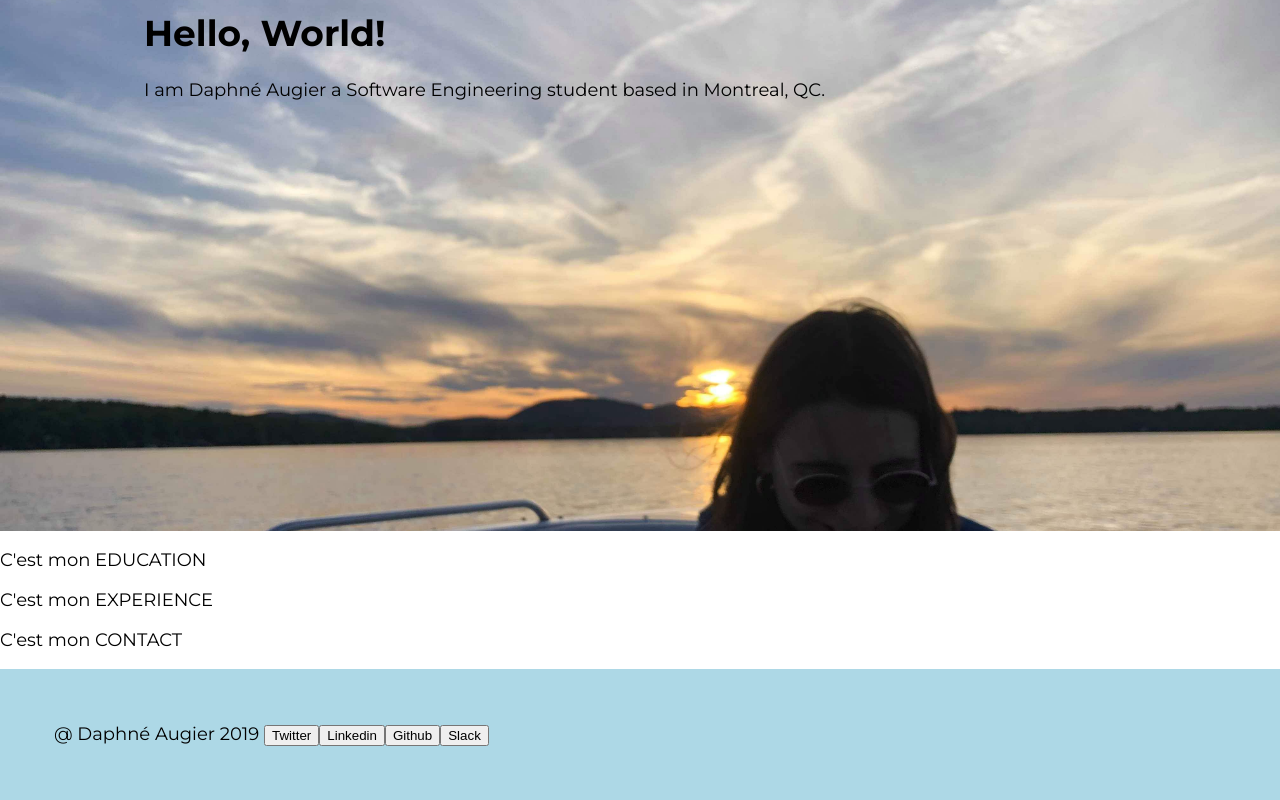
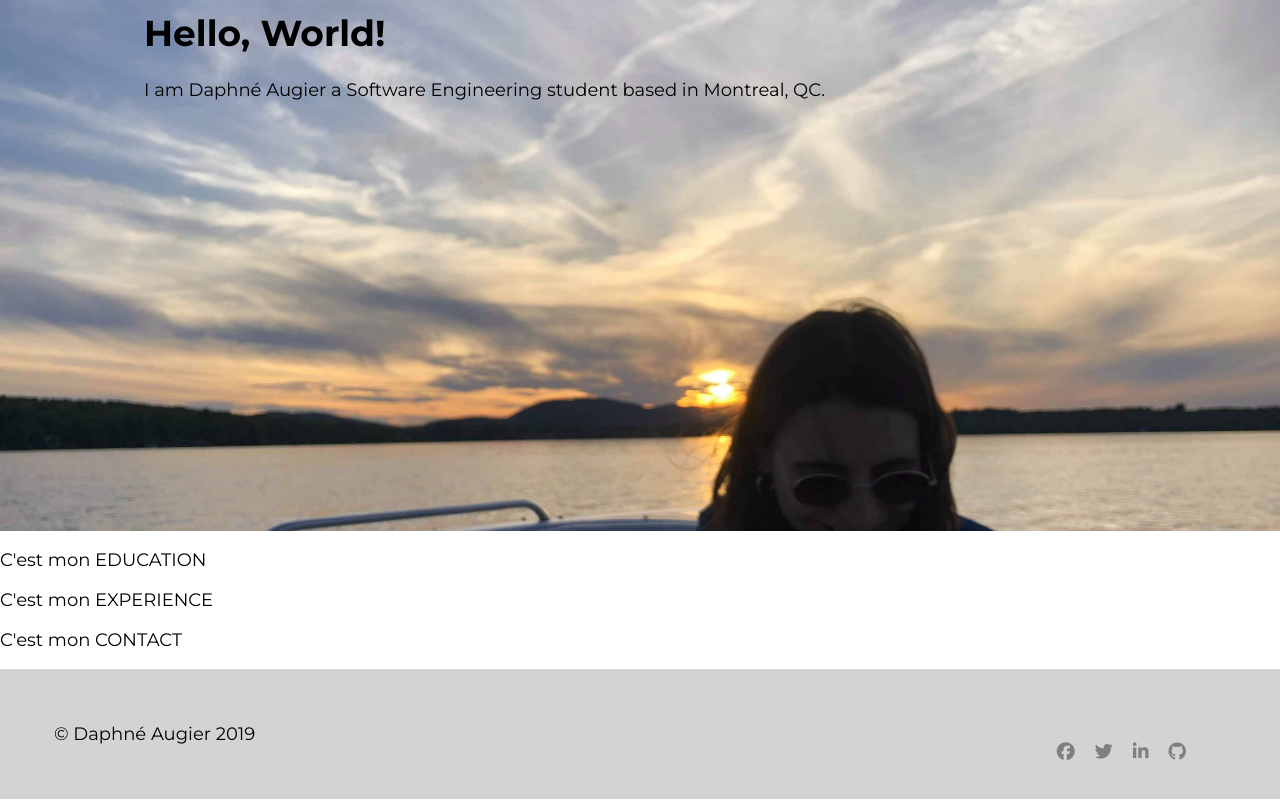
Before and after one commit to daphneaugier/daphne, an Angular app: page / in a window 1280 px wide. Shown: the part 226-1026 px from the top of the page. Built offline with nearby package versions, Linux system fonts and the light colour scheme.

Commit message:
Added links in footer

```diff
--- a/src/app/app.component.html
+++ b/src/app/app.component.html
@@ -6,10 +6,12 @@
 
 <footer>
         <div class="inner">
-          @ Daphné Augier 2019
-          <button type="button" mdbBtn color="tw" class="waves-light" mdbWavesEffect><i class="fab fa-twitter left"></i>Twitter</button>
-          <button type="button" mdbBtn color="li" class="waves-light" mdbWavesEffect><i class="fab fa-linkedin-in left"></i>Linkedin</button>
-          <button type="button" mdbBtn color="git" class="waves-light" mdbWavesEffect><i class="fab fa-github left"></i>Github</button>
-          <button type="button" mdbBtn  color="slack" class="waves-light" mdbWavesEffect><i class="fab fa-slack left"></i>Slack</button>
+          &copy; Daphné Augier 2019
+          <ul>
+          <li><a href="https://github.com/daphneaugier" class="fab fa-github"> </a></li>
+          <li><a href="https://www.linkedin.com/in/daphn%C3%A9-augier-2b4b36131/" class="fab fa-linkedin-in"> </a></li>
+          <li><a href="https://twitter.com/daphne_aug" class="fab fa-twitter"> </a></li>
+          <li><a href="https://www.facebook.com/daphne.augier" class="fab fa-facebook"></a></li>
+          </ul>
         </div>
 </footer>
--- a/src/app/app.component.scss
+++ b/src/app/app.component.scss
@@ -1,5 +1,16 @@
 footer {
     color : black;
-    background-color: lightblue;
+    background-color: lightgray;
     padding: 3em;
+
+    a {
+        color: gray;
+    }
+
+    ul,li  {
+        list-style: none;
+        display: inline;
+        float: right;
+        margin-right: 20px;
+    }
 }
--- a/src/index.html
+++ b/src/index.html
@@ -7,6 +7,8 @@
 
   <meta name="viewport" content="width=device-width, initial-scale=1">
   <link rel="icon" type="image/x-icon" href="favicon.ico">
+
+  <script src="https://kit.fontawesome.com/1aca5bff30.js"></script>
 </head>
 <body>
   <app-root></app-root>
```
